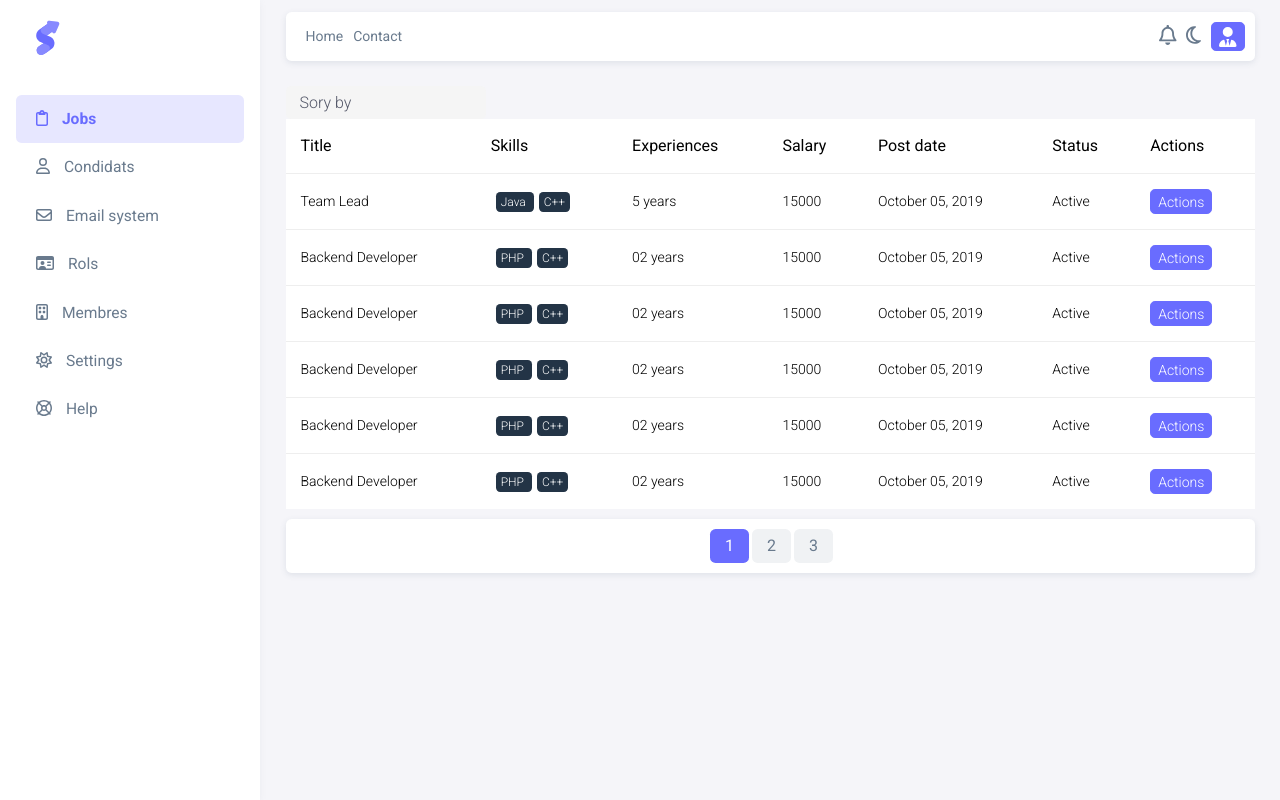
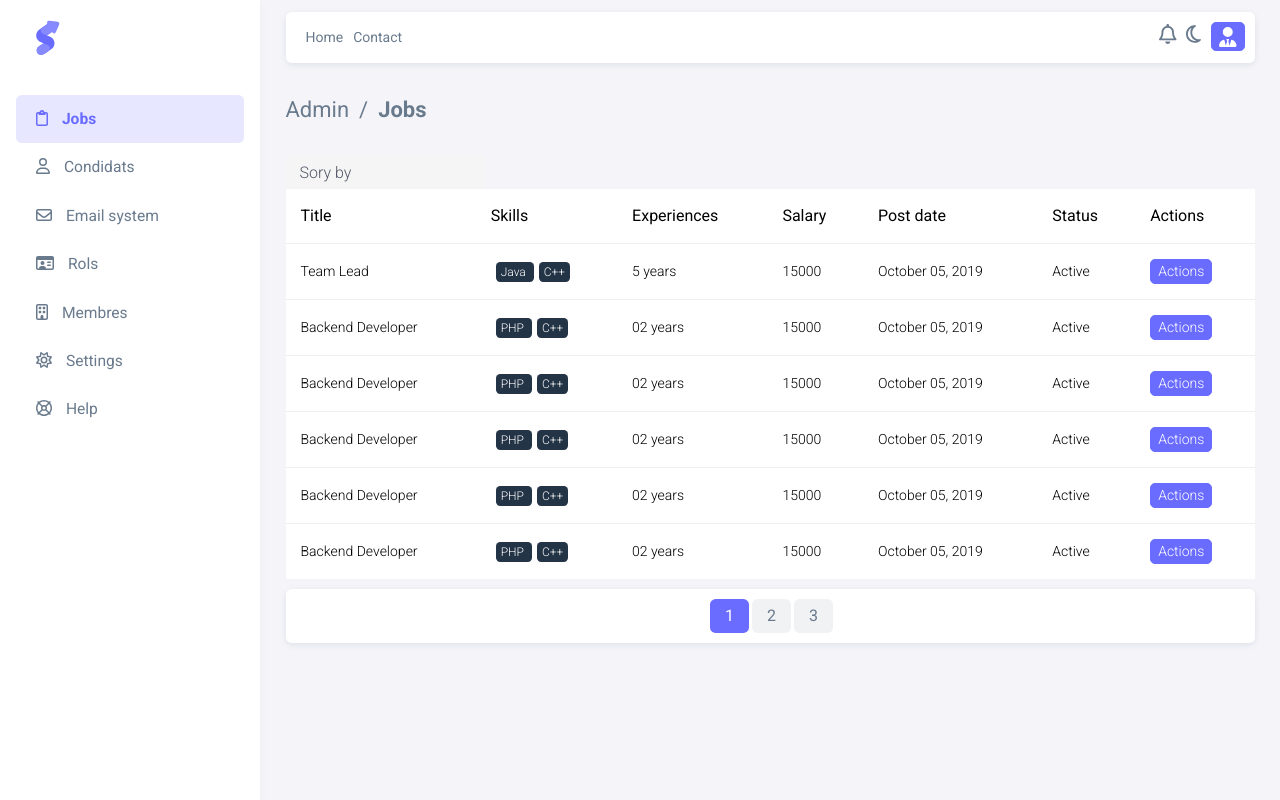
Before and after one commit to hiringkanban/frontend, a React (Vite) app: page /admin in a window 1280 px wide. Built offline with nearby package versions, Linux system fonts and the light colour scheme.

Commit message:
add breadcrump option

```diff
--- a/src/components/Atoms/InlineList/inlineList.tsx
+++ /dev/null
@@ -1,17 +0,0 @@
-
-import StyledList from './style';
-import { listProps } from './type';
-import Link from '../Link';
-import { colors } from '../../../styles/styleGuide';
-
-const InlineList: React.FC<listProps> = ({items}) => {
-    return (
-        <StyledList>
-            {items.map((item) =>
-                <li><Link href={item.href} color={colors.gray}>{item.value}</Link></li>
-            )}
-        </StyledList>
-    )
-}
-
-export default InlineList;
--- a/src/components/Atoms/InlineList/style.tsx
+++ /dev/null
@@ -1,18 +0,0 @@
-import styled from "styled-components";
-
-const StyledList = styled.ul`
-    list-style: none;
-    display: flex;
-    align-items: center;
-
-    & li {
-        margin-left: 10px;
-        font-size: 14px;
-
-        svg {
-            font-size: 20px;
-        }
-    }
-`;
-
-export default StyledList;
--- /dev/null
+++ b/src/components/Molecules/InlineList/index.ts
@@ -0,0 +1 @@
+export { default } from './inlineList';
--- /dev/null
+++ b/src/components/Molecules/InlineList/inlineList.tsx
@@ -0,0 +1,27 @@
+
+import StyledList from './style';
+import { listProps } from './type';
+import Link from '../../Atoms/Link';
+import { colors } from '../../../styles/styleGuide';
+
+const InlineList: React.FC<listProps> = ({items, breadcrumbs, fontSize}) => {
+    return (
+        <StyledList
+            breadcrumbs={breadcrumbs}
+            fontSize={fontSize}
+        >
+            {items.map((item, index) =>
+                <li>
+                    <Link href={item.href} color={colors.gray}>
+                        {item.value}
+                    </Link>
+                    {(breadcrumbs && index !== items.length - 1 )&&
+                    <span>/</span>
+                    }
+                </li>
+            )}
+        </StyledList>
+    )
+}
+
+export default InlineList;
--- /dev/null
+++ b/src/components/Molecules/InlineList/style.tsx
@@ -0,0 +1,29 @@
+import styled from "styled-components";
+import { colors } from "../../../styles/styleGuide";
+
+const StyledList = styled.ul<{breadcrumbs?: boolean, fontSize?: string}>`
+    list-style: none;
+    display: flex;
+    align-items: center;
+
+    & li {
+        margin-left: ${props=> props.breadcrumbs ? 0 : '10px'};
+        font-size: ${props=> props.fontSize ? props.fontSize : '14px'};
+        a {
+            display: inline-flex;
+        }
+        span {
+            margin: 10px;
+            color: ${colors.gray};
+        }
+        svg {
+            font-size: 20px;
+        }
+
+        :last-child {
+            ${props=> props.breadcrumbs ? 'font-weight:bold' : ''};
+        }
+    }
+`;
+
+export default StyledList;
--- a/src/components/Atoms/InlineList/type.ts
+++ b/src/components/Molecules/InlineList/type.ts
@@ -5,5 +5,7 @@ export interface listProps {
         value: string | number | React.ReactNode,
         href: string,
         onClick?: () => void
-    }[]
+    }[],
+    fontSize?: string,
+    breadcrumbs?: boolean
 }
--- a/src/components/Organisms/AdminNavBar/adminNavBar.tsx
+++ b/src/components/Organisms/AdminNavBar/adminNavBar.tsx
@@ -8,7 +8,7 @@ import { useContext } from "react";
 import HideOn from "../../Atoms/HideOn";
 import { StyledAdminNav } from "./style";
 import Drodown from "../../Molecules/Drodown";
-import InlineList from "../../Atoms/InlineList/inlineList";
+import InlineList from "../../Molecules/InlineList/inlineList";
 import FlexBox from "../../Atoms/Flexbox/flexbox";
 
 const AdminNavBar = () => {
--- a/src/components/Templates/Admin/admin.tsx
+++ b/src/components/Templates/Admin/admin.tsx
@@ -16,6 +16,7 @@ import Pagination from "../../Molecules/Pagination";
 import Box from "../../Atoms/Box";
 import FlexBox from "../../Atoms/Flexbox/flexbox";
 import Select from "../../Molecules/Select";
+import InlineList from "../../Molecules/InlineList";
 type dataT = {
     key: string,
     title: string,
@@ -185,7 +186,10 @@ const AdminTemplate:React.FC<navbarProps> = () => {
     }
 
     const [value, setValue] = useState<string|number>('Sory by');
-
+    const breadcrumbs = [
+        { value: 'Admin', href: '#'},
+        { value: 'Jobs', href: '#'}
+    ];
     return (
         <>
             <Modal
@@ -202,6 +206,13 @@ const AdminTemplate:React.FC<navbarProps> = () => {
                 <Section left="260px">
                     <AdminNavBar />
                     <Container>
+                        <FlexBox margin="30px 0">
+                            <InlineList
+                                items={breadcrumbs}
+                                breadcrumbs={true}
+                                fontSize="22px"
+                            />
+                        </FlexBox>
                         <Select
                             width="200px"
                             options={[
```
